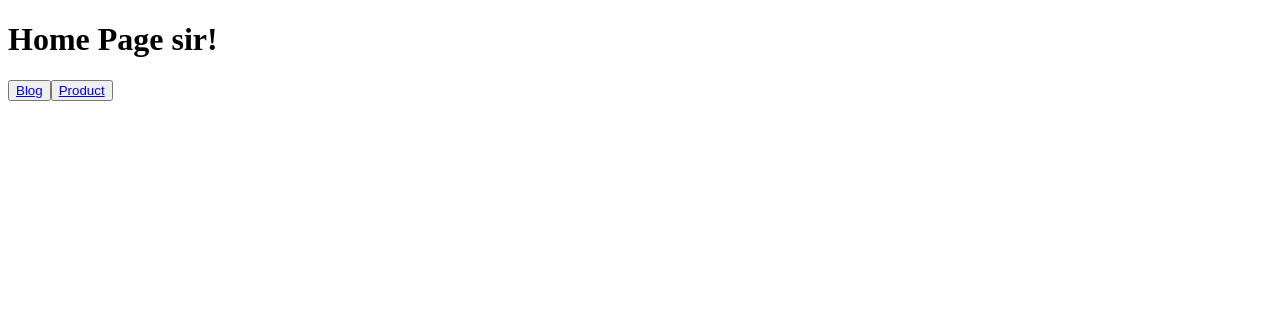
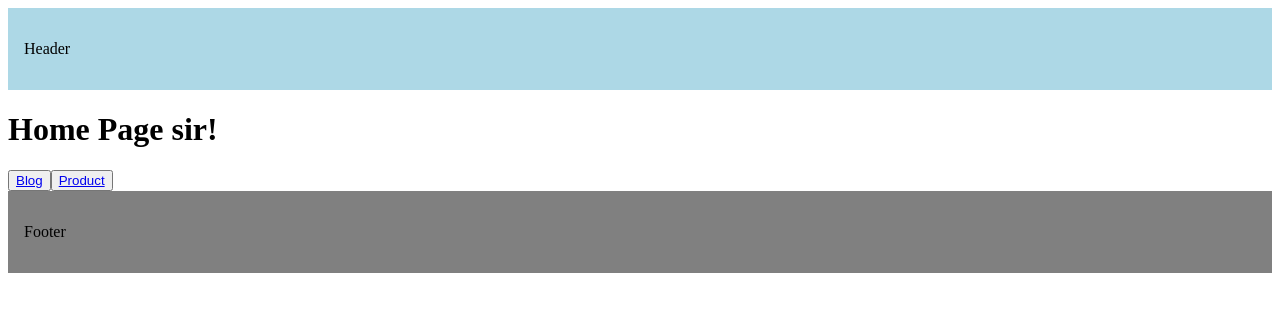
Before and after one commit to Amit0022R/Web3, a Next.js app in the folder nextjs/hello-world/: page / in a window 1280 px wide. Shown: the top 312 px of the page. Built offline with nearby package versions, Linux system fonts and the light colour scheme.

Commit message:
updating layout

```diff
--- a/nextjs/hello-world/src/app/layout.tsx
+++ b/nextjs/hello-world/src/app/layout.tsx
@@ -10,7 +10,16 @@
 }) {
   return (
     <html lang="en">
-      <body>{children}</body>
+      <body>
+        <header style={{backgroundColor: "lightblue", padding: "1rem"}} >
+          <p>Header</p>
+        </header>
+        {children}
+        {/* children prop get replaces by component defined in page.tsx */}
+        <footer style={{backgroundColor: "grey", padding: "1rem"}} >
+          <p>Footer</p>
+          </footer>
+      </body>
     </html>
   )
 }
```
